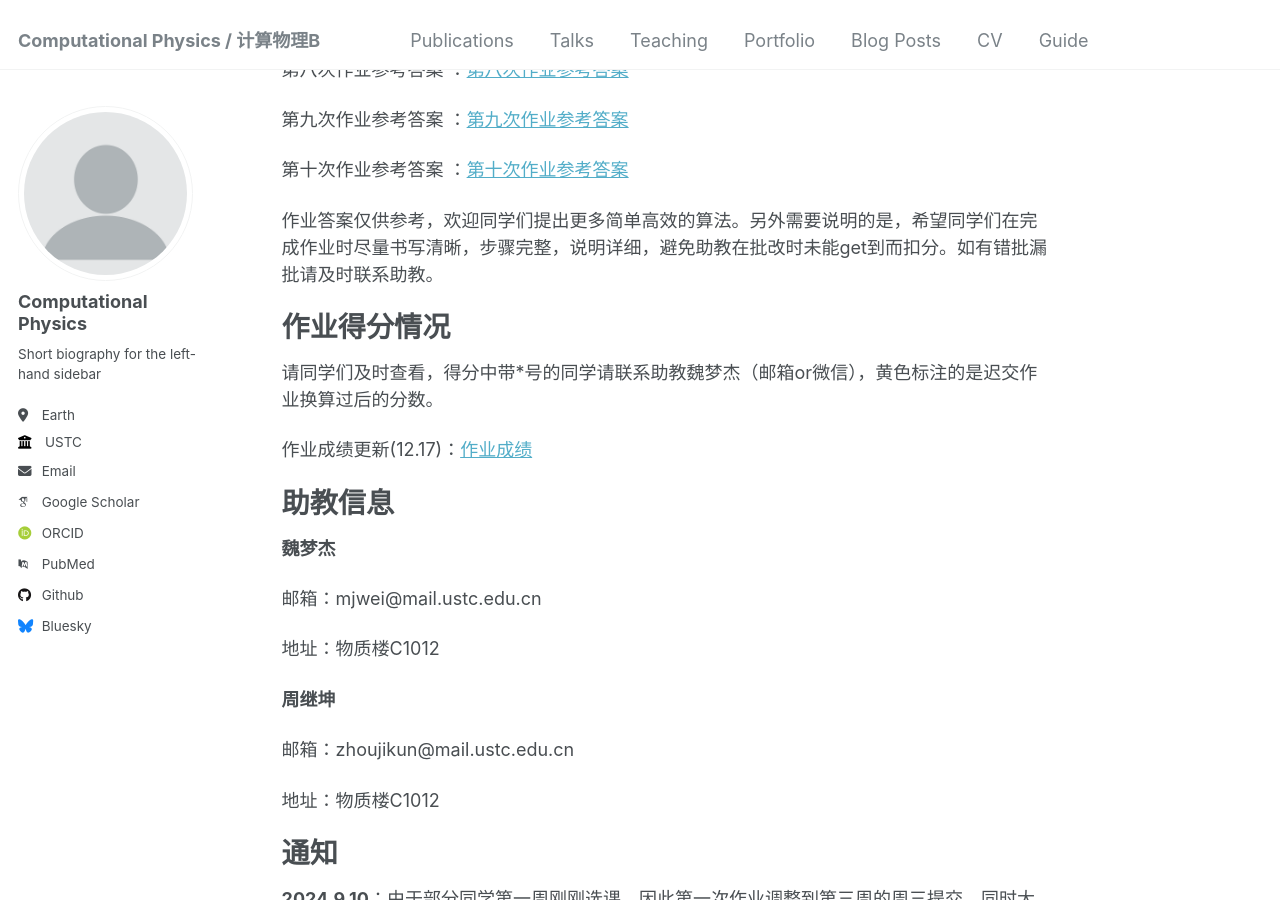
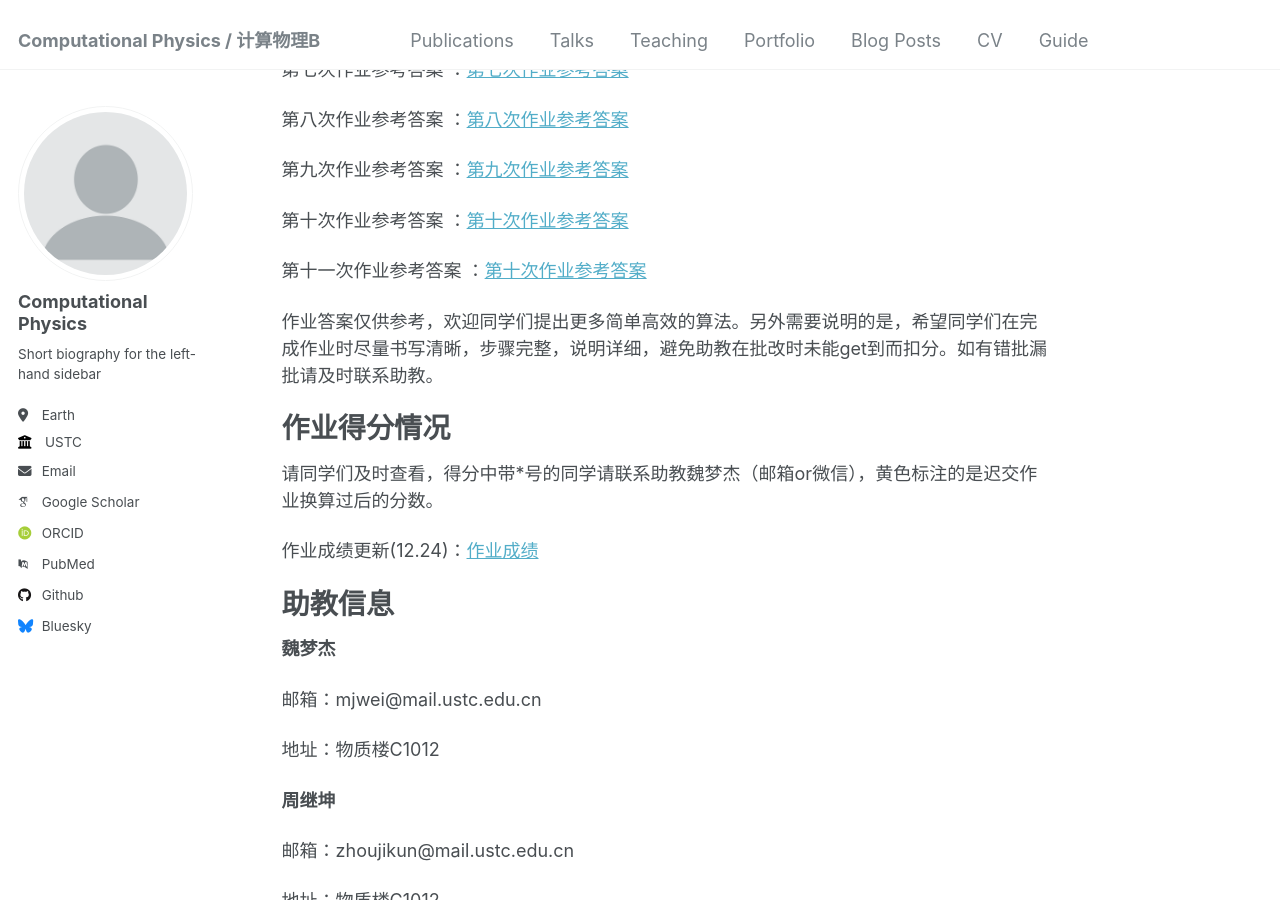
Before and after one commit to ZhouJikunn/ZhouJikunn.github.io, a Jekyll site: the page built from _pages/about.md, in a window 1280 px wide and 900 px high, scrolled down 1811 px. Built offline with Jekyll 4.4.1, drawn with Linux system fonts in a browser that asks for light colours; some web fonts are replaced; some of the changed text lies outside the part shown.

Commit message:
Update about.md

```diff
--- a/_pages/about.md
+++ b/_pages/about.md
@@ -37,6 +37,8 @@
 2024.12.10 ：[分子动力学课件1](http://zhoujikunn.github.io/files/分子动力学1.pdf)
 
 2024.12.17 ：[分子动力学课件2](http://zhoujikunn.github.io/files/分子动力学2.pdf)
+
+2024.12.24 ：[分子动力学课件3](http://zhoujikunn.github.io/files/分子动力学3.pdf)，[分子动力学课件4](http://zhoujikunn.github.io/files/分子动力学4.pdf)
 
 
 参考书籍及资料
@@ -79,13 +81,15 @@
 
 第十次作业参考答案 ：[第十次作业参考答案](http://zhoujikunn.github.io/files/第十次作业参考答案.pdf)
 
+第十一次作业参考答案 ：[第十次作业参考答案](http://zhoujikunn.github.io/files/第十一次作业参考答案.pdf)
+
 作业答案仅供参考，欢迎同学们提出更多简单高效的算法。另外需要说明的是，希望同学们在完成作业时尽量书写清晰，步骤完整，说明详细，避免助教在批改时未能get到而扣分。如有错批漏批请及时联系助教。
 
 作业得分情况
 ======
 请同学们及时查看，得分中带*号的同学请联系助教魏梦杰（邮箱or微信），黄色标注的是迟交作业换算过后的分数。
 
-作业成绩更新(12.17)：[作业成绩](http://zhoujikunn.github.io/files/作业成绩12_17.pdf)
+作业成绩更新(12.24)：[作业成绩](http://zhoujikunn.github.io/files/作业成绩12_24.pdf)
 
 助教信息
 ======
```
